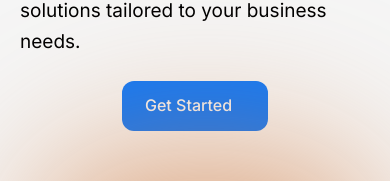
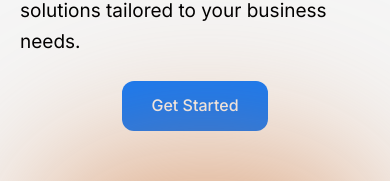
Before and after one commit to kinlearn/woodfrog-website, a React (Create React App) app: page / in a window 390 px wide. Shown: the part 496-677 px from the top of the page. Built offline with nearby package versions, Linux system fonts and the light colour scheme; a web font is replaced by a local one.

Commit message:
fix homepage CTA button

```diff
--- a/src/components/FrameComponent.module.css
+++ b/src/components/FrameComponent.module.css
@@ -134,7 +134,8 @@
 
 .heroButton {
   align-items: center;
-  padding: 0 var(--padding-410xl);
+  text-align: center;
+  /* padding: 0 var(--padding-410xl); */
   font-size: var(--body-2-medium-size);
   cursor: pointer;
 }
@@ -174,13 +175,13 @@
   font-family: var(--caption);
 }
 
-@media screen and (max-width: 1200px) {
+/* @media screen and (max-width: 1200px) {
   .heroButton {
     padding-left: var(--padding-195xl);
     padding-right: var(--padding-195xl);
     box-sizing: border-box;
   }
-}
+} */
 
 @media screen and (max-width: 825px) {
   .logoContainerWrapper {
@@ -199,10 +200,10 @@
     box-sizing: border-box;
   }
 
-  .heroButton {
+  /* .heroButton {
     padding-left: var(--padding-88xl);
     padding-right: var(--padding-88xl);
-  }
+  } */
 
   .hero {
     padding-top: 100px;
```
